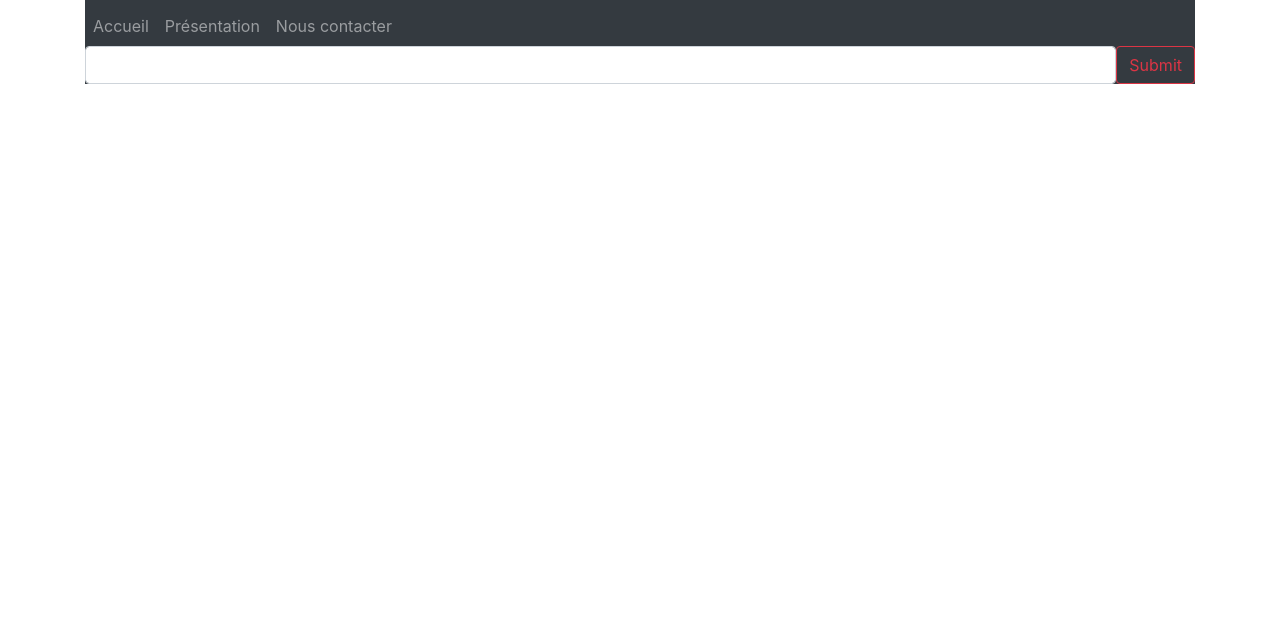
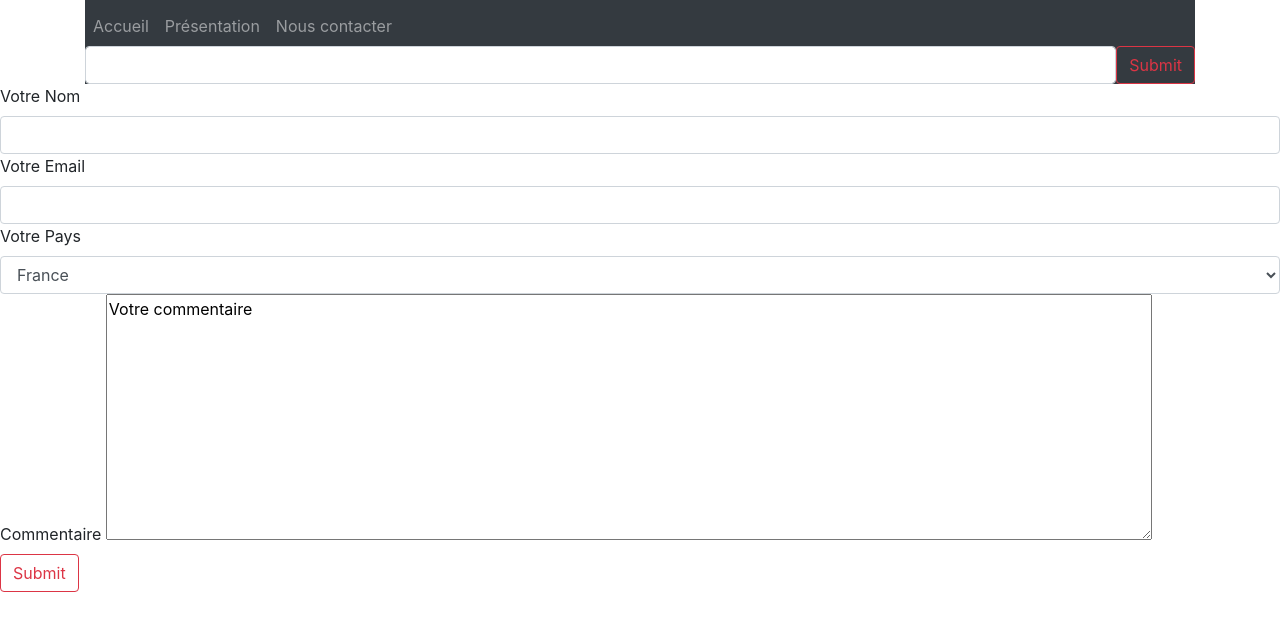
Before and after one commit to Nonos2k12/git-jour2-d, a plain HTML site: page index.html in a window 1280 px wide. Shown: the part 34-664 px from the top of the page. Drawn offline with nearby package versions, Linux system fonts and the light colour scheme.

Commit message:
Ajout d'un formaulaire

```diff
--- a/index.html
+++ b/index.html
@@ -32,5 +32,24 @@
         </header>
     </div>
 
+    <section>
+        <form class="ms-auto">
+            <label>Votre Nom</label>
+            <input type="text" class="form-control">
+            <label>Votre Email</label>
+            <input type="text" class="form-control">
+            <label>Votre Pays</label>
+            <select class=form-control>
+                <option value="France">France</option>
+                <option value="Belgique">Belgique</option>
+                <option value="Allemagne">Allemagne</option>
+                <option value="Tunisie">Tunisie</option>
+               </select>
+            <label>Commentaire</label>
+            <textarea rows="10" cols="100">Votre commentaire</textarea>
+        </form>
+        <input type="submit" class="btn btn-outline-danger ms-2">
+    </section>
+
 </body>
 </html>
```
